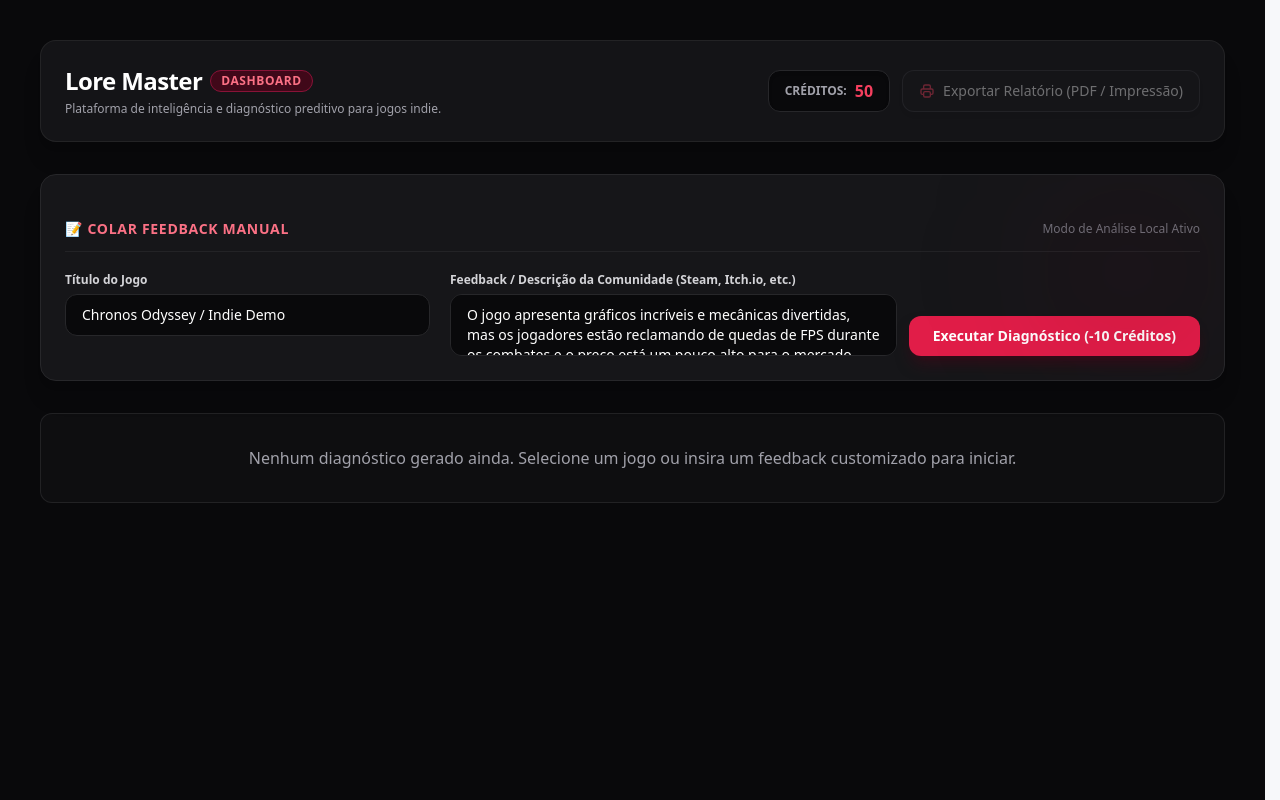
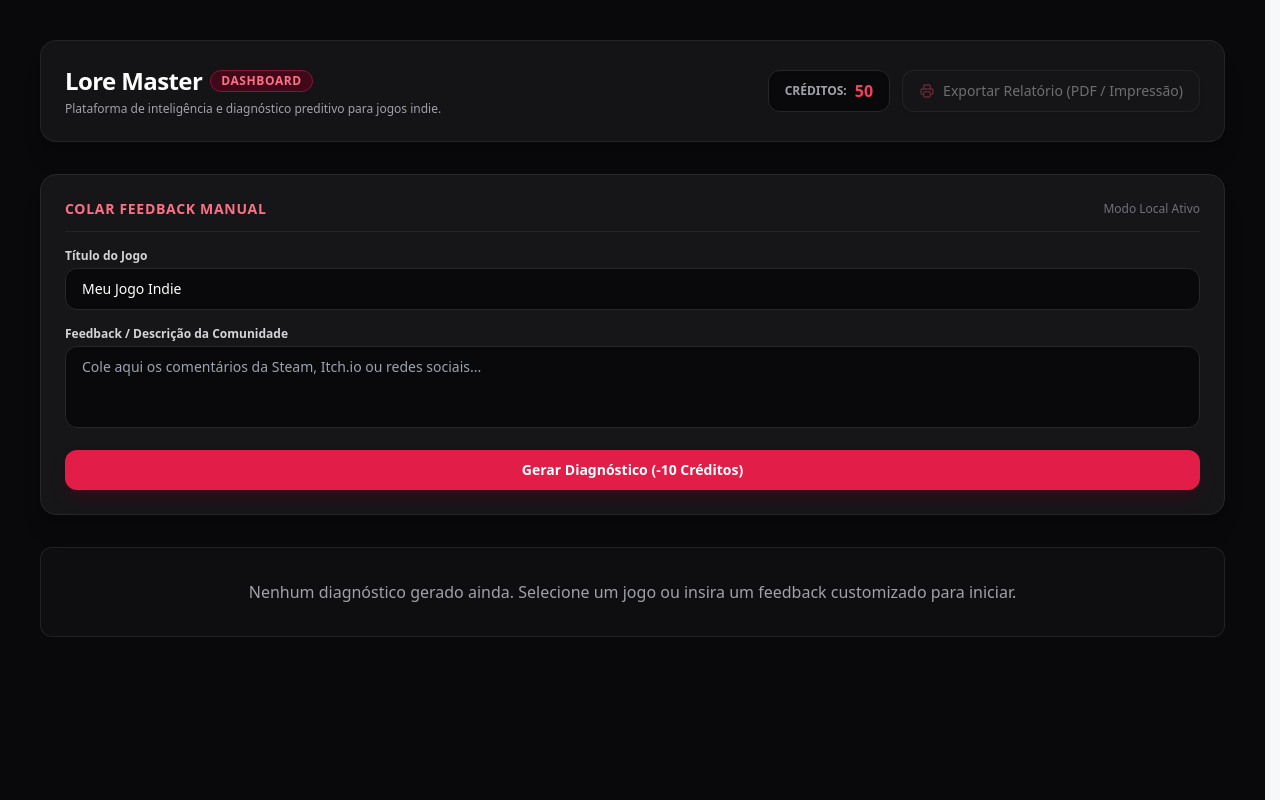
Before and after one commit to joaovveloso/lore-master, a Next.js app: page /dashboard in a window 1280 px wide. Built offline with nearby package versions, Linux system fonts and the light colour scheme.

Commit message:
Refactor DashboardPage to simplify state management
Removed unused state and diagnostic handling logic. Added CustomTextForm component for manual feedback ingestion.

```diff
--- a/src/app/dashboard/page.tsx
+++ b/src/app/dashboard/page.tsx
@@ -1,50 +1,18 @@
 "use client";
 
-import { useState } from "react";
 import { useGame } from "@/context/GameContext";
 import MetricsGrid from "@/components/dashboard/MetricsGrid";
+import CustomTextForm from "@/components/ingestion/CustomTextForm";
 import ExportPDFButton from "@/components/report/ExportPDFButton";
 
 export default function DashboardPage() {
-  const {
-    credits,
-    deductCredits,
-    hasEnoughCredits,
-    analysis,
-    isLoading,
-    runLocalAnalysis,
-    error: contextError
-  } = useGame();
-
-  const [gameTitle, setGameTitle] = useState("Chronos Odyssey / Indie Demo");
-  const [description, setDescription] = useState("O jogo apresenta gráficos incríveis e mecânicas divertidas, mas os jogadores estão reclamando de quedas de FPS durante os combates e o preço está um pouco alto para o mercado.");
-  const [localError, setLocalError] = useState<string | null>(null);
-
-  const handleRunDiagnostic = () => {
-    // 1. Valida se tem créditos suficientes (ex: 10 créditos por análise)
-    if (!hasEnoughCredits(10)) {
-      setLocalError("Créditos insuficientes! Você precisa de pelo menos 10 créditos para rodar o diagnóstico.");
-      return;
-    }
-
-    setLocalError(null);
-
-    // 2. Deduz os créditos no contexto global
-    const success = deductCredits(10);
-    if (!success) {
-      setLocalError("Não foi possível deduzir os créditos.");
-      return;
-    }
-
-    // 3. Dispara a análise local inteligente
-    runLocalAnalysis(gameTitle, description);
-  };
+  const { credits, analysis, isLoading, error: contextError } = useGame();
 
   return (
     <div className="min-h-screen bg-zinc-950 text-zinc-100 p-6 md:p-10">
       <div className="max-w-7xl mx-auto space-y-8">
 
-        {/* Top Bar: Título, Créditos e Ações */}
+        {/* Top Bar: Título, Créditos e Botão de Exportação PDF */}
         <div className="flex flex-col md:flex-row justify-between items-start md:items-center bg-zinc-900/80 border border-zinc-800/80 rounded-2xl p-6 gap-4 shadow-xl">
           <div>
             <h1 className="text-2xl font-extrabold tracking-tight text-white flex items-center gap-2">
@@ -59,81 +27,27 @@ export default function DashboardPage() {
           </div>
 
           <div className="flex flex-wrap items-center gap-3">
-            {/* Contador de Créditos Reativo */}
+            {/* Créditos */}
             <div className="bg-zinc-950 border border-zinc-800 px-4 py-2 rounded-xl text-sm flex items-center gap-2 shadow-inner">
               <span className="text-zinc-400 text-xs uppercase font-semibold">Créditos:</span>
               <span className="font-extrabold text-rose-500 text-base">{credits.availableCredits}</span>
             </div>
 
-            {/* Botão de Exportar PDF */}
+            {/* Botão Exportar PDF (Dev 3) */}
             <ExportPDFButton analysis={analysis} />
           </div>
         </div>
 
-        {/* Card Principal: Colar Feedback Manual */}
-        <div className="bg-zinc-900/90 border border-zinc-800 rounded-2xl p-6 space-y-5 shadow-xl relative overflow-hidden">
-          <div className="absolute top-0 right-0 w-48 h-48 bg-rose-950/10 rounded-full blur-3xl pointer-events-none"></div>
+        {/* Formulário de Ingestão Manual (Sem o 6B) */}
+        <CustomTextForm />
 
-          <div className="flex items-center justify-between border-b border-zinc-800/80 pb-3">
-            <h2 className="text-sm font-bold tracking-wider text-rose-400 uppercase flex items-center gap-2">
-              <span>📝 Colar Feedback Manual</span>
-            </h2>
-            <span className="text-xs text-zinc-500">Modo de Análise Local Ativo</span>
-          </div>
-
-          <div className="grid grid-cols-1 md:grid-cols-3 gap-5">
-            <div className="space-y-1.5">
-              <label className="block text-xs font-semibold text-zinc-300">Título do Jogo</label>
-              <input
-                type="text"
-                value={gameTitle}
-                onChange={(e) => setGameTitle(e.target.value)}
-                placeholder="Ex: Meu Jogo Indie"
-                className="w-full bg-zinc-950 border border-zinc-800 rounded-xl px-4 py-2.5 text-sm text-white focus:outline-none focus:border-rose-600 transition"
-              />
-            </div>
-
-            <div className="md:col-span-2 space-y-1.5">
-              <label className="block text-xs font-semibold text-zinc-300">Feedback / Descrição da Comunidade (Steam, Itch.io, etc.)</label>
-              <div className="flex gap-3">
-                <textarea
-                  value={description}
-                  onChange={(e) => setDescription(e.target.value)}
-                  rows={2}
-                  placeholder="Cole aqui os comentários dos jogadores..."
-                  className="w-full bg-zinc-950 border border-zinc-800 rounded-xl px-4 py-2.5 text-sm text-white focus:outline-none focus:border-rose-600 transition resize-none"
-                />
-                <button
-                  onClick={handleRunDiagnostic}
-                  disabled={isLoading}
-                  className="bg-rose-600 hover:bg-rose-500 text-white font-semibold px-6 py-2.5 rounded-xl transition disabled:opacity-50 text-sm shadow-lg shadow-rose-950/50 whitespace-nowrap self-end flex items-center gap-2"
-                >
-                  {isLoading ? (
-                    <>
-                      <svg className="animate-spin -ml-1 mr-2 h-4 w-4 text-white" xmlns="http://www.w3.org/2000/svg" fill="none" viewBox="0 0 24 24">
-                        <circle className="opacity-25" cx="12" cy="12" r="10" stroke="currentColor" strokeWidth="4"></circle>
-                        <path className="opacity-75" fill="currentColor" d="M4 12a8 8 0 018-8V0C5.373 0 0 5.373 0 12h4zm2 5.291A7.962 7.962 0 014 12H0c0 3.042 1.135 5.824 3 7.938l3-2.647z"></path>
-                      </svg>
-                      Analisando...
-                    </>
-                  ) : (
-                    "Executar Diagnóstico (-10 Créditos)"
-                  )}
-                </button>
-              </div>
-            </div>
-          </div>
-        </div>
-
-        {/* Mensagens de Erro */}
-        {(localError || contextError) && (
-          <div className="bg-rose-950/30 border border-rose-900/50 text-rose-300 p-4 rounded-xl text-sm flex items-center gap-3">
-            <span>⚠️</span>
-            <span>{localError || contextError}</span>
+        {contextError && (
+          <div className="bg-rose-950/30 border border-rose-900/50 text-rose-300 p-4 rounded-xl text-sm">
+            {contextError}
           </div>
         )}
 
-        {/* Grid de Métricas, Gráficos e Skeletons */}
+        {/* Grid de Métricas e Skeletons */}
         <MetricsGrid analysis={analysis} isLoading={isLoading} />
       </div>
     </div>
```
